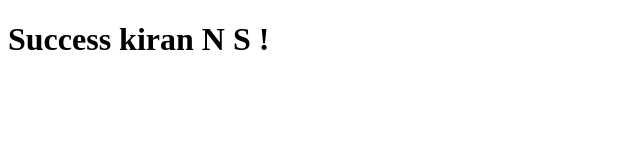
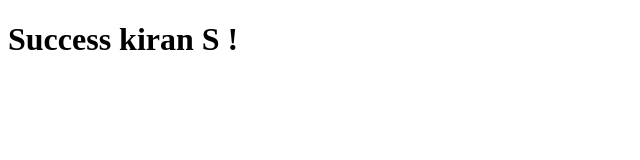
Before and after one commit to 1995-Kiran/cicd-task, a plain HTML site: page index.html in a window 1280 px wide. Shown: the full height of the page, 0-640 px from the left. Drawn offline with Linux system fonts and the light colour scheme.

Commit message:
Update index.html

```diff
--- a/index.html
+++ b/index.html
@@ -5,6 +5,6 @@
     <title>Welcome kiran ns</title>
   </head>
   <body>
-    <h1>Success kiran N S !</h1>
+    <h1>Success kiran  S !</h1>
   </body>
 </html>
```
